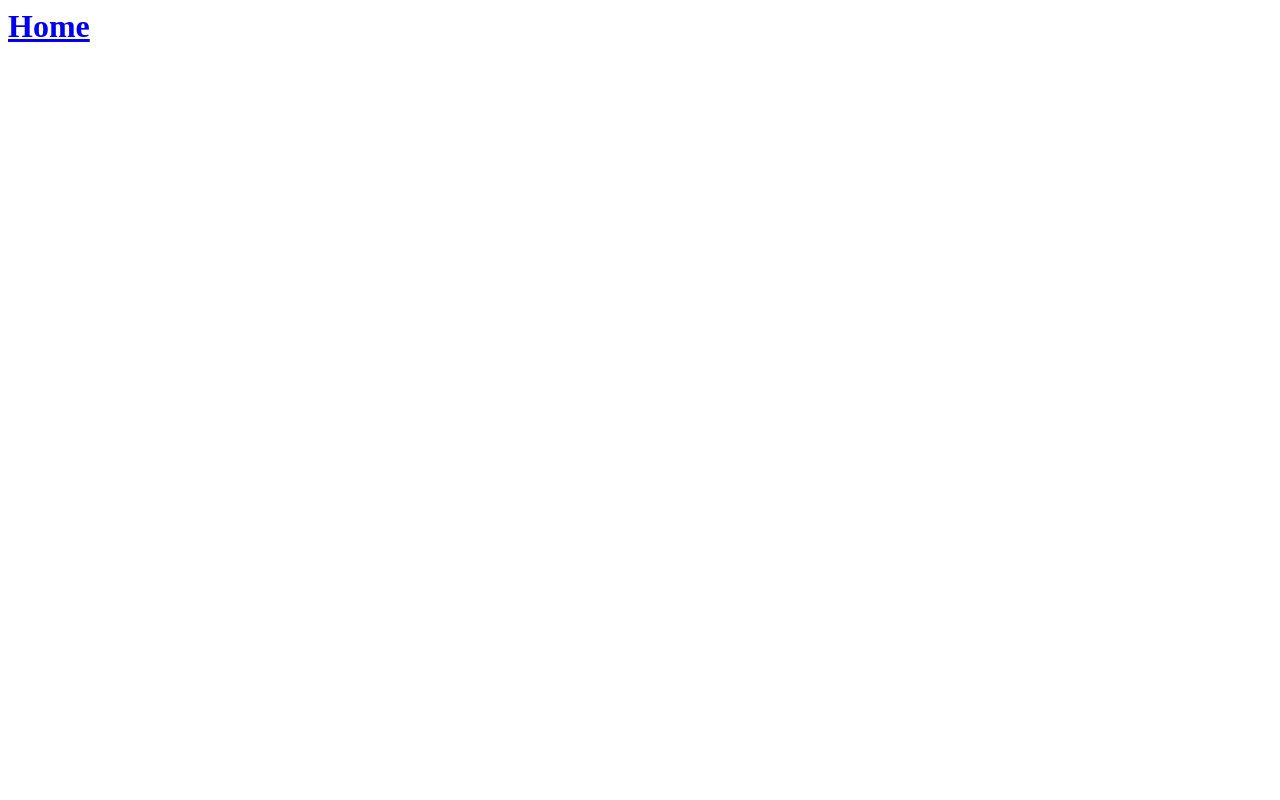
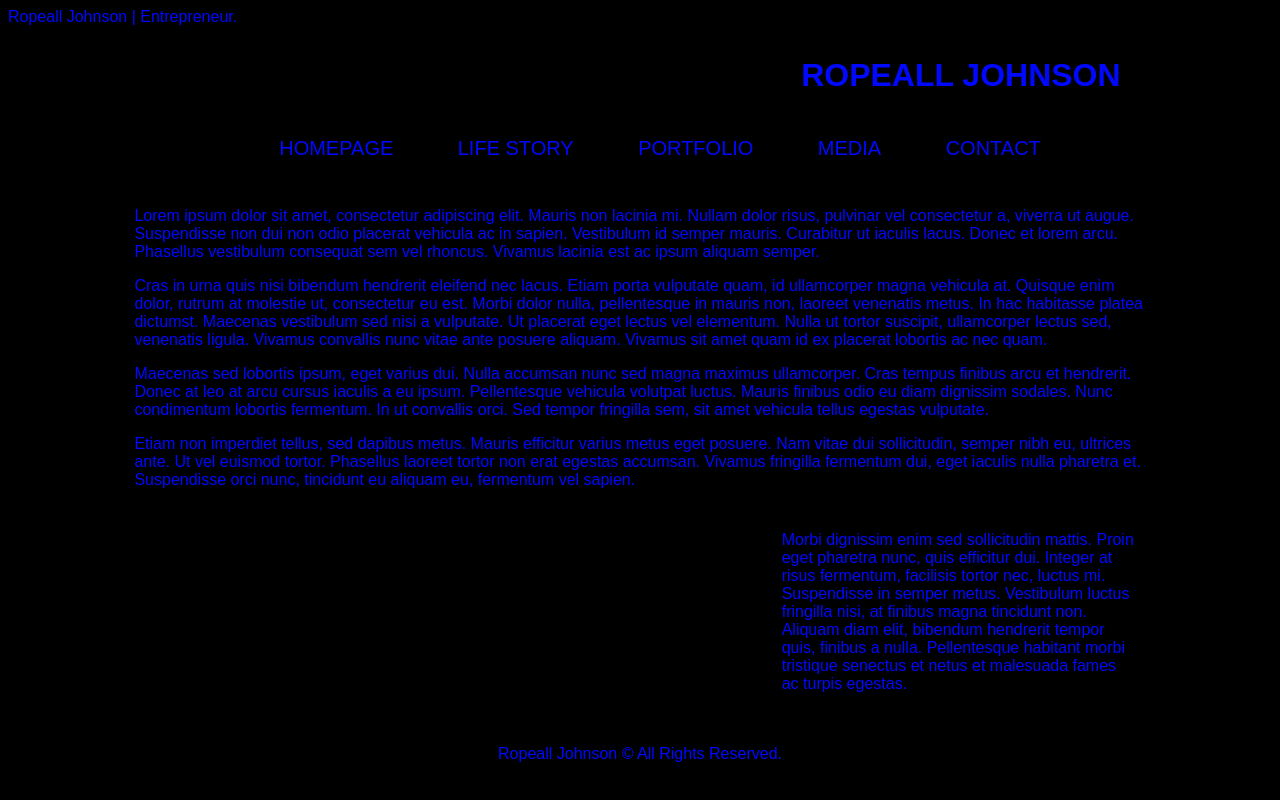
Before and after one commit to RopeallJohnson/RopeallJohnson.github.io, a plain HTML site: page homepage.html in a window 1280 px wide. Drawn offline with Linux system fonts and the light colour scheme.

Commit message:
Changed the Homepage

```diff
--- a/homepage.css
+++ b/homepage.css
@@ -11,7 +11,7 @@ body {
 	background-repeat: no-repeat;
 	background-attachment: fixed;
 	background-size: cover;
-	background-color:0008FF;
+	background-color:#0008FF;
 	margin: 0;
 	display: table;
 
@@ -26,8 +26,6 @@ body {
 		color: #0008FF;
 
 	}
-}
-
 a:hover {
 	font-weight: bold;
 	background-color: #000
--- a/homepage.html
+++ b/homepage.html
@@ -1,4 +1,43 @@
+<!DOCTYPE html>
+<html>
+<head>
+    <meta charset="utf-8"
+	<title>Ropeall Johnson | Entrepreneur.</title>
+	<link rel="stylesheet" type="text/css" href="style.css">
+</head>
+<body>
+<div class="container">
+<header>
+	<h1>ROPEALL JOHNSON</h1>
 
-<div class="container">
-	<h1><a href="homepage.css">Home</a></h1>
+	<nav>
+		<ul>
+			<li><a href="#">HOMEPAGE</a></li>
+			<li><a href="#">LIFE STORY</a></li>
+			<li><a href="#">PORTFOLIO</a></li>
+			<li><a href="#">MEDIA</a></li>
+			<li><a href="#">CONTACT</a></li>
+		</ul>
+	</nav>
+</header>
+<main>
+	<section>
+		<p>Lorem ipsum dolor sit amet, consectetur adipiscing elit. Mauris non lacinia mi. Nullam dolor risus, pulvinar vel consectetur a, viverra ut augue. Suspendisse non dui non odio placerat vehicula ac in sapien. Vestibulum id semper mauris. Curabitur ut iaculis lacus. Donec et lorem arcu. Phasellus vestibulum consequat sem vel rhoncus. Vivamus lacinia est ac ipsum aliquam semper.</p>
+
+		<p>Cras in urna quis nisi bibendum hendrerit eleifend nec lacus. Etiam porta vulputate quam, id ullamcorper magna vehicula at. Quisque enim dolor, rutrum at molestie ut, consectetur eu est. Morbi dolor nulla, pellentesque in mauris non, laoreet venenatis metus. In hac habitasse platea dictumst. Maecenas vestibulum sed nisi a vulputate. Ut placerat eget lectus vel elementum. Nulla ut tortor suscipit, ullamcorper lectus sed, venenatis ligula. Vivamus convallis nunc vitae ante posuere aliquam. Vivamus sit amet quam id ex placerat lobortis ac nec quam.</p>
+
+		<p>Maecenas sed lobortis ipsum, eget varius dui. Nulla accumsan nunc sed magna maximus ullamcorper. Cras tempus finibus arcu et hendrerit. Donec at leo at arcu cursus iaculis a eu ipsum. Pellentesque vehicula volutpat luctus. Mauris finibus odio eu diam dignissim sodales. Nunc condimentum lobortis fermentum. In ut convallis orci. Sed tempor fringilla sem, sit amet vehicula tellus egestas vulputate.</p>
+
+		<p>Etiam non imperdiet tellus, sed dapibus metus. Mauris efficitur varius metus eget posuere. Nam vitae dui sollicitudin, semper nibh eu, ultrices ante. Ut vel euismod tortor. Phasellus laoreet tortor non erat egestas accumsan. Vivamus fringilla fermentum dui, eget iaculis nulla pharetra et. Suspendisse orci nunc, tincidunt eu aliquam eu, fermentum vel sapien.</p>
+	</section>
+
+	<aside>
+<p>Morbi dignissim enim sed sollicitudin mattis. Proin eget pharetra nunc, quis efficitur dui. Integer at risus fermentum, facilisis tortor nec, luctus mi. Suspendisse in semper metus. Vestibulum luctus fringilla nisi, at finibus magna tincidunt non. Aliquam diam elit, bibendum hendrerit tempor quis, finibus a nulla. Pellentesque habitant morbi tristique senectus et netus et malesuada fames ac turpis egestas.</p>
+</aside>
+</main>
+<footer>
+	<p>Ropeall Johnson &copy; All Rights Reserved.</p>
+</footer>
 </div>
+</body>
+</html>
```
Also changed, not shown: index.html (+4 -35 lines).
